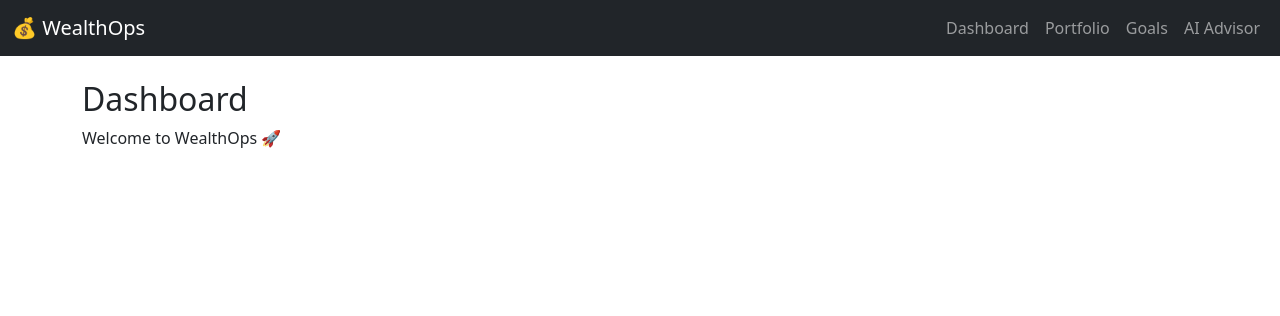
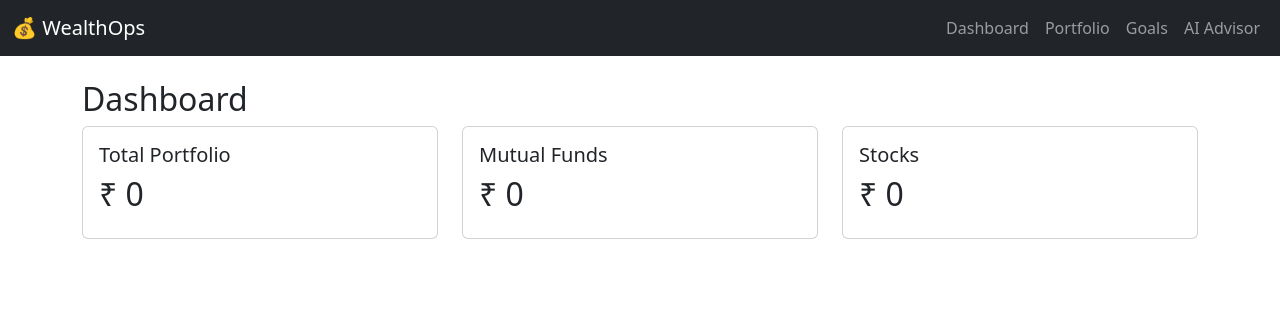
Before and after one commit to skrn74/wealthops, a Flask app: page / in a window 1280 px wide. Shown: the top 316 px of the page. Run offline with Flask 3, Linux system fonts and the light colour scheme.

Commit message:
dashboard updated

```diff
--- a/app.py
+++ b/app.py
@@ -17,7 +17,32 @@ with app.app_context():
 
 @app.route("/")
 def dashboard():
-    return render_template("dashboard.html")
+
+    portfolio = Portfolio.query.all()
+
+    total_value = sum(
+        p.quantity * p.current_price for p in portfolio
+    )
+
+    mf_value = sum(
+        p.quantity * p.current_price
+        for p in portfolio
+        if p.asset_type == "Mutual Fund"
+    )
+
+    stock_value = sum(
+        p.quantity * p.current_price
+        for p in portfolio
+        if p.asset_type == "Stock"
+    )
+
+    return render_template(
+        "dashboard.html",
+        portfolio=portfolio,
+        total_value=round(total_value, 2),
+        mf_value=round(mf_value, 2),
+        stock_value=round(stock_value, 2)
+    )
 
 @app.route("/portfolio", methods=["GET", "POST"])
 def portfolio():
--- a/templates/dashboard.html
+++ b/templates/dashboard.html
@@ -4,6 +4,29 @@
 
 <h2>Dashboard</h2>
 
-<p>Welcome to WealthOps 🚀</p>
+<div class="row">
+
+    <div class="col-md-4">
+        <div class="card p-3">
+            <h5>Total Portfolio</h5>
+            <h2>₹ {{ total_value }}</h2>
+        </div>
+    </div>
+
+    <div class="col-md-4">
+        <div class="card p-3">
+            <h5>Mutual Funds</h5>
+            <h2>₹ {{ mf_value }}</h2>
+        </div>
+    </div>
+
+    <div class="col-md-4">
+        <div class="card p-3">
+            <h5>Stocks</h5>
+            <h2>₹ {{ stock_value }}</h2>
+        </div>
+    </div>
+
+</div>
 
 {% endblock %}
```
